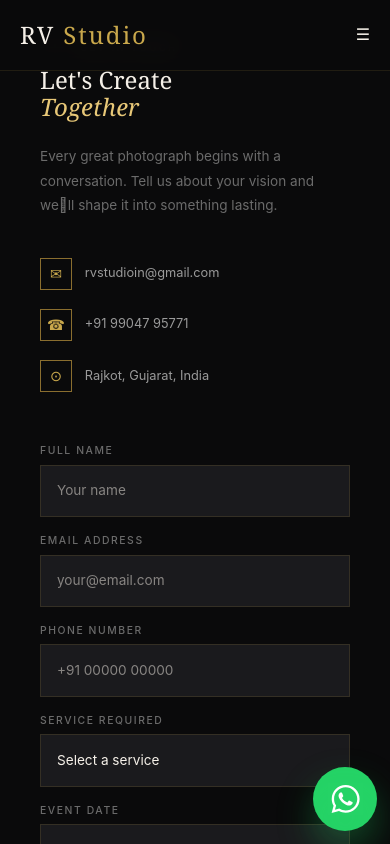
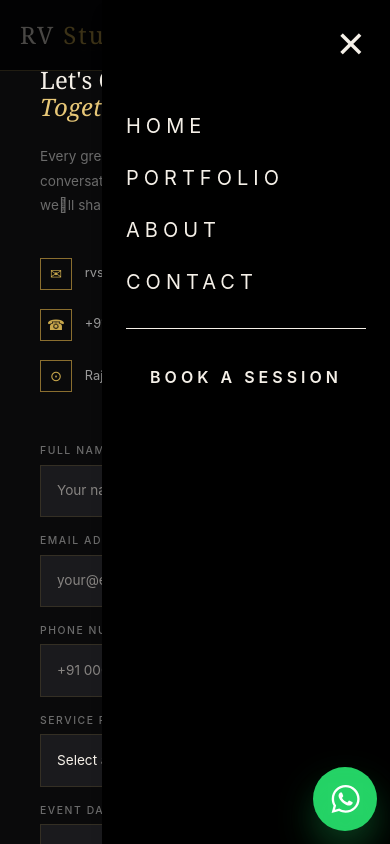
Before and after one commit to rvstudioin/rvstudio, a React (Vite) app: page /contact in a window 390 px wide. Both pictures are taken after a click on the button "Toggle menu". Shown: the top 844 px of the page. Built offline with nearby package versions, Linux system fonts and the light colour scheme; what @cloudinary/url-gen would draw is missing.

Commit message:
Fix mobile sidebar interaction and route-close behavior in Navbar

```diff
--- a/src/components/layout/NavBar.jsx
+++ b/src/components/layout/NavBar.jsx
@@ -42,7 +42,7 @@ export default function Navbar() {
     if (mobileMenuOpen) {
       dispatch(toggleMobileMenu());
     }
-  }, [location.pathname, mobileMenuOpen, dispatch]);
+  }, [location.pathname, dispatch]);
 
   return (
     <nav className={`fixed top-0 left-0 right-0 z-50 flex items-center justify-between
@@ -54,7 +54,7 @@ export default function Navbar() {
         RV <span >Studio</span>
       </Link>
 
-      <ul className="hidden md:flex gap-10 list-none">
+      <ul className="hidden lg:flex gap-10 list-none">
         {NAV_LINKS.map(({ label, path }) => (
           <li key={path}>
             <Link
@@ -70,14 +70,14 @@ export default function Navbar() {
 
       <Link
         to="/contact"
-        className="hidden md:block text-label uppercase tracking-widest text-gold
+        className="hidden lg:block text-label uppercase tracking-widest text-gold
           border border-gold-dim px-5 py-2 hover:bg-gold hover:text-obsidian transition-all duration-200"
       >
         Book a Session
       </Link>
 
       <button
-        className="md:hidden text-cream"
+        className="lg:hidden text-cream"
         onClick={() => dispatch(toggleMobileMenu())}
         aria-label="Toggle menu"
       >
@@ -85,16 +85,14 @@ export default function Navbar() {
       </button>
 
       <div
-        className={`fixed inset-0 z-40 md:hidden transition-opacity duration-300 pointer-events-none
-          ${mobileMenuOpen ? 'visible opacity-100 pointer-events-auto' : 'invisible opacity-0'}`}
+        className={`fixed inset-0 z-[100] lg:hidden transition-opacity duration-300 ${mobileMenuOpen ? 'pointer-events-auto visible opacity-100' : 'pointer-events-none invisible opacity-0'}`}
         aria-hidden={!mobileMenuOpen}
       >
         <div
-          className="absolute inset-0 bg-black/70 backdrop-blur-sm cursor-pointer"
+          className="absolute inset-0 bg-black/70 cursor-pointer"
           onClick={() => dispatch(toggleMobileMenu())}
         />
-        <div className={`absolute right-0 top-0 h-full w-full max-w-sm bg-obsidian/98 backdrop-blur-md p-6 flex flex-col gap-8 transition-transform duration-300 shadow-lg border-l border-gold/10
-          ${mobileMenuOpen ? 'translate-x-0' : 'translate-x-full'}`}>
+        <div className={`absolute right-0 top-0 h-screen w-[18rem] max-w-sm bg-black p-6 flex flex-col gap-8 transition-transform duration-300 shadow-lg z-50 ${mobileMenuOpen ? 'translate-x-0' : 'translate-x-full'}`}>
           <button
             className="self-end text-4xl text-cream hover:text-gold transition-colors duration-200"
             onClick={() => dispatch(toggleMobileMenu())}
@@ -109,7 +107,6 @@ export default function Navbar() {
                   to={path}
                   className={`text-xl uppercase tracking-[0.25em] transition-colors duration-200 block
                     ${location.pathname === path ? 'text-gold' : 'text-gray-light hover:text-gold'}`}
-                  onClick={() => dispatch(toggleMobileMenu())}
                 >
                   {label}
                 </Link>
```
